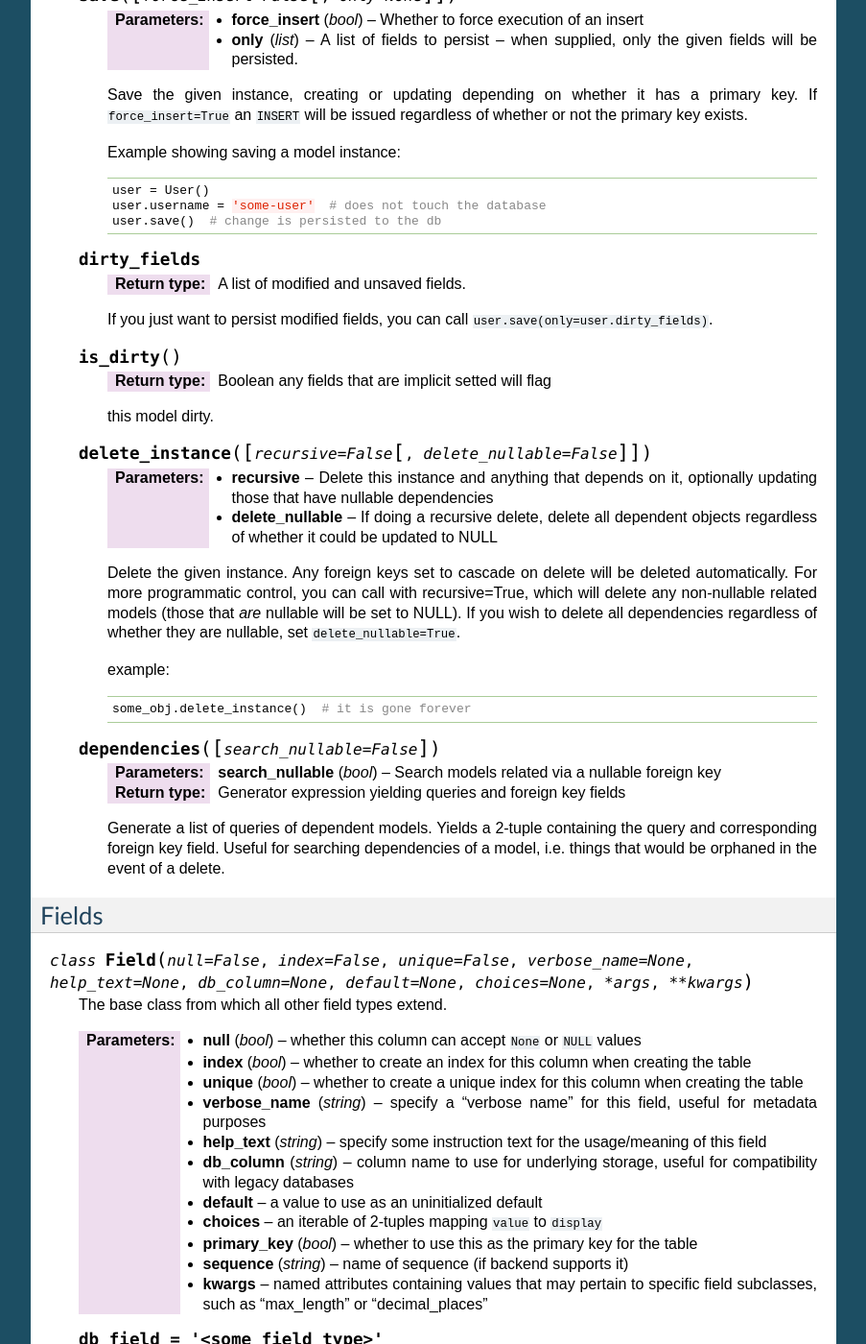
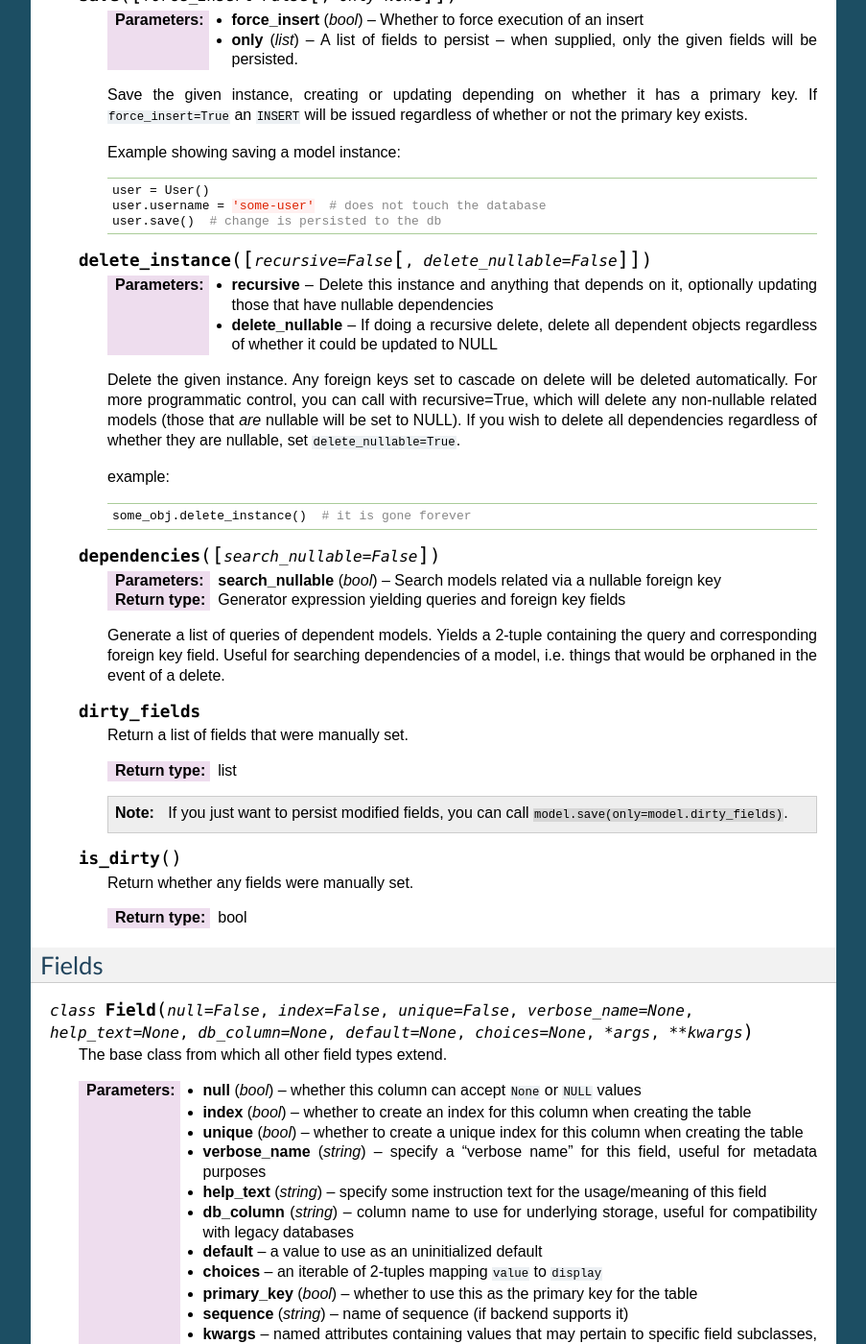
Before and after one commit to coleifer/peewee, a Sphinx documentation site: the page built from docs/peewee/api.rst, in a window 1280 px wide and 1400 px high, scrolled down 4932 px. Shown: the whole window at 96% size, without its empty margins (198-1101 px from the left). Built offline with Sphinx 7.4.7, drawn with Linux system fonts in a browser that asks for light colours; some of the changed text lies outside the part shown.

Commit message:
Small cleanups to docs.

```diff
--- a/docs/peewee/api.rst
+++ b/docs/peewee/api.rst
@@ -273,18 +273,6 @@ Models
             user.username = 'some-user'  # does not touch the database
             user.save()  # change is persisted to the db
 
-    .. py:attribute:: dirty_fields
-
-        :rtype: A list of modified and unsaved fields.
-
-        If you just want to persist modified fields, you can call
-        ``user.save(only=user.dirty_fields)``.
-
-    .. py:method:: is_dirty()
-
-        :rtype: Boolean any fields that are implicit setted will flag
-        this model dirty.
-
     .. py:method:: delete_instance([recursive=False[, delete_nullable=False]])
 
         :param recursive: Delete this instance and anything that depends on it,
@@ -313,6 +301,23 @@ Models
         Generate a list of queries of dependent models.  Yields a 2-tuple containing
         the query and corresponding foreign key field.  Useful for searching dependencies
         of a model, i.e. things that would be orphaned in the event of a delete.
+
+    .. py:attribute:: dirty_fields
+
+        Return a list of fields that were manually set.
+
+        :rtype: list
+
+        .. note::
+            If you just want to persist modified fields, you can call
+            ``model.save(only=model.dirty_fields)``.
+
+    .. py:method:: is_dirty()
+
+        Return whether any fields were manually set.
+
+        :rtype: bool
+
 
 
 .. _fields-api:
```
